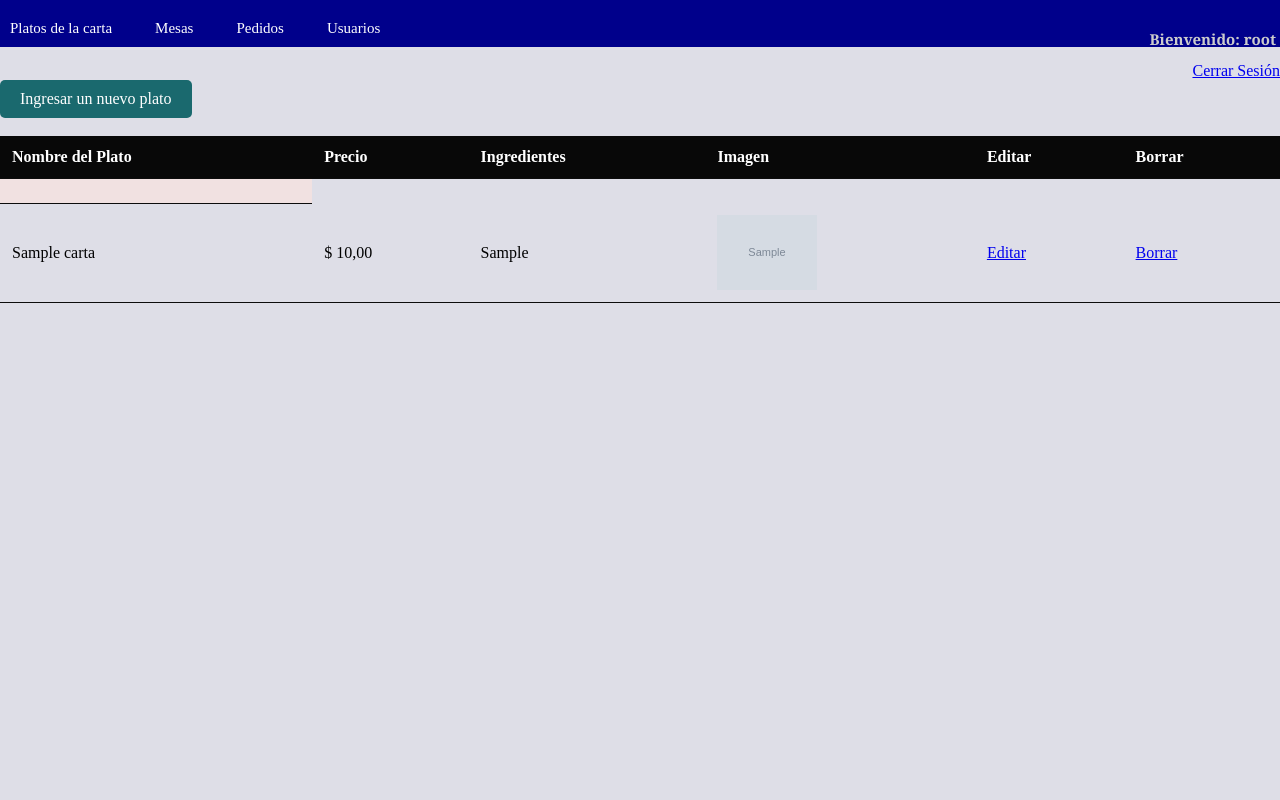
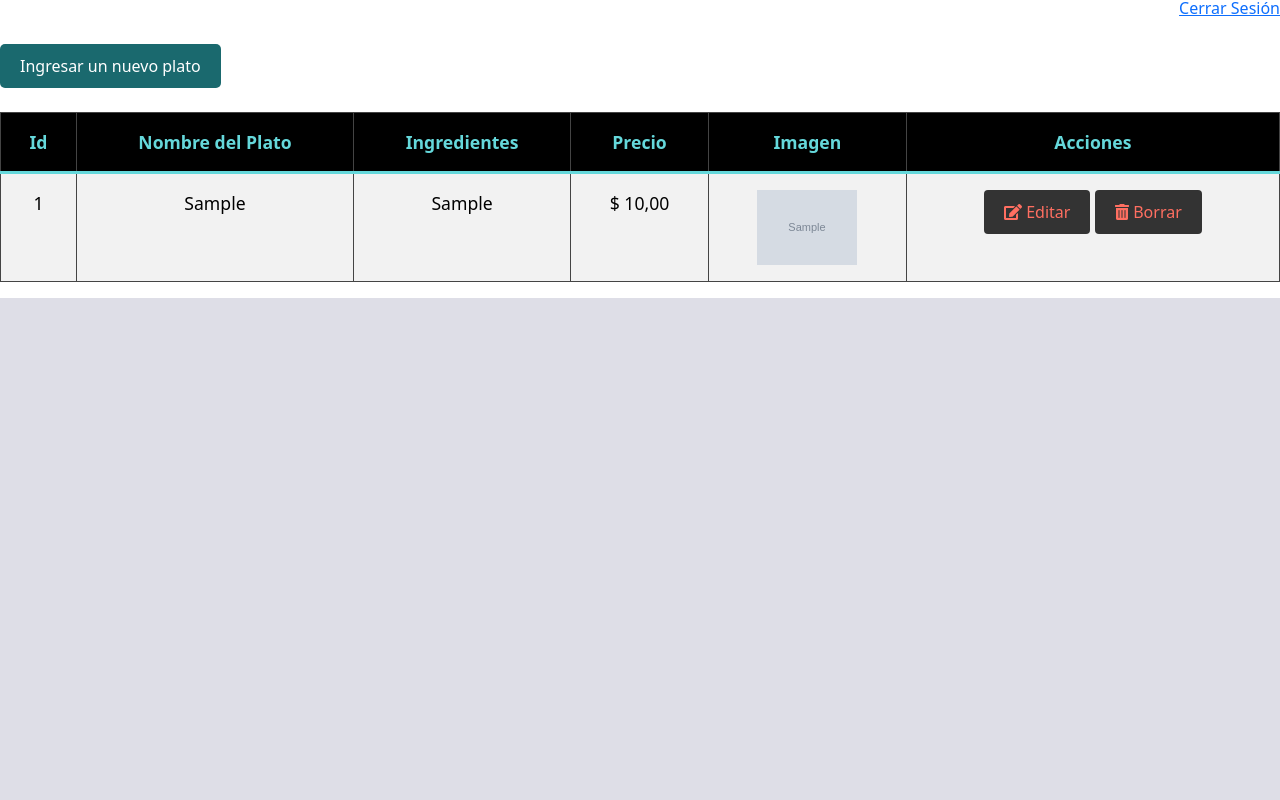
Before and after one commit to yennyviviana/pedido, a PHP site: page /routes.php in a window 1280 px wide. Run offline with PHP 8.4, Linux system fonts and the light colour scheme; tables that the repository leaves empty or names only in its code hold one stand-in row (values such as "Sample post"); grey boxes marked "Sample" are stand-in pictures; some libraries are stand-ins or nearby versions.

Commit message:
subir todos cambios

```diff
--- a/app/Config/database.php
+++ b/app/Config/database.php
@@ -1,7 +1,7 @@
 <?php
 
 $host = 'localhost';
-$dbname = 'app_pedido';
+$dbname = 'pedido_sistema';
 $username = 'root';
 $password = '';
 
--- a/app/Models/sentenciaModel.php
+++ b/app/Models/sentenciaModel.php
@@ -6,9 +6,8 @@ class SentenciaModel
     private $conexion;
     private $tabla;
     private $resultado;
-    private  $consulta;
 
-    // Función constructora
+    // Constructor
     public function __construct($sentencia, $conexion, $tabla)
     {
         $this->sentencia = $sentencia;
@@ -16,13 +15,13 @@ class SentenciaModel
         $this->tabla = $tabla;
     }
 
+    // Ejecutar la consulta
+    public function ejecutarConsulta()
+    {
+        $this->resultado = mysqli_query($this->conexion, $this->sentencia) or die('No se ejecutó la consulta a la tabla ' . $this->tabla . ': ' . mysqli_error($this->conexion));
+    }
 
-    public function ejecutarConsulta()
-{
-    $this->resultado = mysqli_query($this->conexion, $this->sentencia) or die('No se ejecuto la consulta a la tabla '. $this->tabla);
-}
-
-
+    // Obtener el resultado de la consulta
     public function getResultado()
     {
         return $this->resultado;
--- a/app/Views/Carta/create.php
+++ b/app/Views/Carta/create.php
@@ -1,3 +1,187 @@
+
+
+<!DOCTYPE html>
+    <html lang="es">
+    <head>
+        <meta charset="UTF-8">
+        <meta name="viewport" content="width=device-width, initial-scale=1.0">
+        <!-- Bootstrap CSS -->
+        <link href="https://cdn.jsdelivr.net/npm/bootstrap@5.0.2/dist/css/bootstrap.min.css" rel="stylesheet"
+        integrity="sha384-EVSTQN3/azprG1Anm3QDgpJLIm9Nao0Yz1ztcQTwFspd3yD65VohhpuuCOmLASjC" crossorigin="anonymous">
+        <title>Tu Página</title>
+        <link href="https://cdnjs.cloudflare.com/ajax/libs/font-awesome/5.15.3/css/all.min.css" rel="stylesheet">
+    </head>
+    <body>
+<style>
+    body {
+    background-color: #fff;
+    color: #f5f5f5;
+}
+
+.panel {
+    display: flex;
+    justify-content: space-between;
+    border: 1px solid #333;
+    padding: 20px;
+    border-radius: 8px;
+    background-color: #234DF0;
+}
+
+.column {
+    width: 48%;
+}
+
+h2 {
+    color: whitesmoke;
+}
+
+.nav {
+    display: flex;
+    align-items: center;
+    float: left;
+    margin-left: 20px;
+}
+
+.nav a {
+    color: whitesmoke;
+    text-decoration: none;
+    padding: 10px;
+    font-size: 16px;
+    margin-left: 10px;
+}
+
+.nav a:hover {
+    background-color: darkblue;
+    color: #000;
+}
+.nav .active {
+    color: #ff6f61;
+}
+
+.btn {
+    display: inline-block;
+    padding: 10px 20px;
+    font-size: 16px;
+    border: none;
+    border-radius: 4px;
+    cursor: pointer;
+    background-color: #333;
+    color: #ff6f61;
+}
+
+.btn:hover {
+    background-color: #ff6f61;
+    color: #fff;
+}
+
+
+.btn-borrar {
+    display: inline-block;
+    padding: 7px 10px;
+    font-size: 14px;
+    border: none;
+    border-radius: 4px;
+    cursor: pointer;
+    background-color: #ff4d4d;
+    color: #fff;
+}
+
+.btn-borrar:hover {
+    background-color: #c82333;
+}
+
+.btn-editar {
+    display: inline-block;
+    padding: 7px 10px;
+    font-size: 14px;
+    border: none;
+    border-radius: 4px;
+    cursor: pointer;
+    background-color:  blue;
+    color: #fff;
+}
+
+.btn-editar:hover {
+    background-color:  #0B1CDB;
+}
+
+.table-container {
+    width: 100%;
+    margin: 0 auto;
+}
+
+.table {
+    width: 100%;
+    table-layout: auto;
+    word-wrap: break-word;
+    color: #fff;
+    background-color: #818274;
+}
+
+.table th, .table td {
+    border: 1px solid #444;
+    padding: 1rem;
+    font-size: 1.1rem;
+    text-align: center;
+}
+.table th {
+    background-color: #000000;
+    color:  #65D8DB;
+    font-weight: bold;
+    border-bottom: 3px solid #ff6f61;
+}
+
+.table tbody tr {
+    background-color: #000;
+}
+
+.table tbody tr:nth-of-type(odd) {
+    background-color:  #fff;
+    color:  #000;
+}
+
+
+
+.table-responsive {
+    margin-top: 1.5rem;
+    overflow-x: auto;
+}
+
+.search-button {
+    margin-left: auto;
+    margin-right: 20px;
+    width: 150px;
+    height: 35px;
+    border-radius: 20px;
+    text-align: center;
+}
+
+.btn-search {
+    background-color: #ffffff;
+    color: #007bff;
+    border: 2px solid #007bff;
+    padding: 0;
+    display: flex;
+    align-items: center;
+    justify-content: center;
+    font-size: 14px;
+    font-weight: bold;
+}
+
+.btn-search:hover {
+    background-color: #f8f9fa;
+    color: #0056b3;
+    border-color: #0056b3;
+}
+
+
+
+    </style>
+
+</head>
+<body>
+
+<br>
 <!-- HTML part -->
 <a href="routes.php?da=2" title="Ingresar un nuevo plato" class="boton-ingresar">
     Ingresar un nuevo plato
@@ -7,49 +191,72 @@
 
 <table class="table table-striped">
     <tr>
+        <th>Id</th>
         <th>Nombre del Plato</th>
+        <th>Ingredientes</th>
         <th>Precio</th>
-		<th>Ingredientes</th>
         <th>Imagen</th>
-		<th>Editar</th>
-		<th>Borrar</th>
-	</tr>
+        <th>Acciones</th>
 
-
-
+    <tbody>
     <?php
 
-	$consulta = "SELECT * FROM carta ORDER BY  nombre_plato";
-	$nuevaOperacion= new SentenciaModel($consulta, $conexion, 'carta');
+    $host = 'localhost';
+    $dbname = 'pedido_sistema';
+    $username = 'root';
+    $password = '';
+
+    // Conexión a MySQL
+    $conexion = mysqli_connect($host, $username, $password) or die('No se conectó a MySQL');
+
+    // Selección de la base de datos
+    mysqli_select_db($conexion, $dbname) or die('No se seleccionó la base de datos');
+
+    // Establecer juego de caracteres UTF-8
+    mysqli_set_charset($conexion, 'utf8');
+
+    // Consulta utilizando MySQLi
+    $consulta = "SELECT * FROM carta ORDER BY id_carta";
+    $nuevaOperacion = new SentenciaModel($consulta, $conexion, 'carta');
     $nuevaOperacion->ejecutarConsulta();
-	while($platos = mysqli_fetch_array($nuevaOperacion->getResultado())) {
+
+    // Comprobación de errores en la ejecución de la consulta
+    if (!$nuevaOperacion->getResultado()) {
+        die("Error al ejecutar la consulta: " . mysqli_error($conexion));
+    }
+
+    // Iterar sobre los resultados y mostrarlos
+    while ($plato = mysqli_fetch_array($nuevaOperacion->getResultado())) {
     ?>
+        <tr>
+            <td><?php echo htmlspecialchars($plato['id_carta']); ?></td>
+            <td><?php echo htmlspecialchars($plato['plato']); ?></td>
+            <td><?php echo htmlspecialchars($plato['ingredientes']); ?></td>
+            <td>$ <?php echo number_format($plato['precio'], 2, ',', '.'); ?></td>
+            <td><img src="Public/imagenes/<?php echo htmlspecialchars($plato['imagen']); ?>" width="100" alt=""></td>
 
-
-<td>
-<tr>
-		<td><?php echo $platos['nombre_plato']; ?></td>
-		<td>$ <?php echo number_format($platos['precio'], 2, ',', '.'); ?></td>
-		<td><?php echo $platos['ingredientes']; ?></td>
-		<td><img src="imagenes/platos/<?php echo $platos['imagen']; ?>" width="100" alt=""></td>
-
-
-		<td><a href="routes.php?da=3&lla=<?php echo $platos['nombre_plato']; ?>">Editar</a></td>
-		<td><a href="routes.php?da=4&lla=<?php echo $platos['nombre_plato']; ?>" onclick="pregunta('<?php echo $platos['nombre_plato']; ?>', '<?php echo $platos['imagen']; ?>')">Borrar</a></td>
+			<td class="btn-actions">
+    <a href="routes.php?da=3&lla=<?php echo htmlspecialchars($plato['id_carta']); ?>" class="btn btn-warning btn-sm">
+        <i class="fas fa-edit"></i> Editar
+    </a>
+    <a href="routes.php?da=4&lla=<?php echo htmlspecialchars($plato['id_carta']); ?>"
+       onclick="pregunta('<?php echo htmlspecialchars($plato['plato']); ?>', '<?php echo htmlspecialchars($plato['imagen']); ?>')"
+       class="btn btn-danger btn-sm">
+        <i class="fas fa-trash-alt"></i> Borrar
+    </a>
+</td>
 
         </tr>
     <?php } ?>
-</td>
+    </tbody>
 </table>
-
-
 
 <script>
     function pregunta(id, imagen) {
-		if (confirm('¿Esta seguro de borrar el plato de la carta?')) {
-			document.location="routes.php?da=4&lla=" + id + "&imagen=" + imagen;
-		}else{
-			document.location="routes.php?da=1";
+        if (confirm('¿Está seguro de borrar el plato de la carta?')) {
+            document.location = "routes.php?da=4&lla=" + id + "&imagen=" + imagen;
+        } else {
+            document.location = "routes.php?da=1";
         }
     }
 </script>
--- a/app/Views/Carta/delete.php
+++ b/app/Views/Carta/delete.php
@@ -6,7 +6,7 @@ $imagen = $_GET ['imagen'];
 unlink('imagenes/platos/'. $imagen);
 
 // Crear la sentencia SQL para eliminar carta
-$ejecutarBorrar = "DELETE FROM  carta  WHERE  nombre_plato = '$llave'";
+$ejecutarBorrar = "DELETE FROM  carta  WHERE  id_carta = '$llave'";
 $borrar = new sentenciaModel($ejecutarBorrar, $conexion, 'carta');
 $borrar->insertarDBO();
 
--- a/app/routes.php
+++ b/app/routes.php
@@ -1,7 +1,6 @@
 <?php
 require_once('Config/database.php');
 require_once('Models/sentenciaModel.php');
-require_once('Views/menu.php');
 require_once('Views/head.php');
 
 ?>
```
Also changed, not shown: app/Views/Carta/edit.php (+4 -4 lines), app/Views/Carta/insert.php (+7 -5 lines), app/Public/imagenes/hamburguesa_666666_0da13c47-1c79-4c66-9560-29f0acb626eb.jpeg (added). Lines whose indentation alone changed are shown as unchanged.
